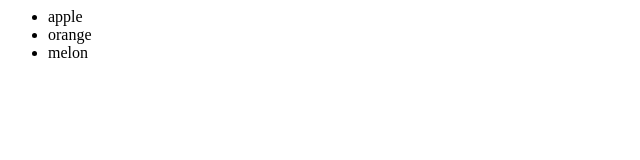
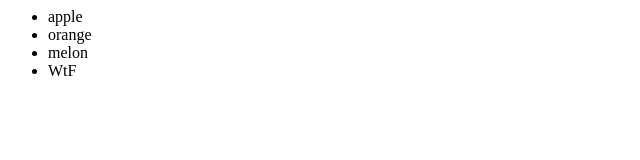
Before and after one commit to nijinxin/new-Github, a plain HTML site: page fruit.html in a window 1280 px wide. Shown: the full height of the page, 0-640 px from the left. Drawn offline with Linux system fonts and the light colour scheme.

Commit message:
Add one list

```diff
--- a/fruit.html
+++ b/fruit.html
@@ -4,6 +4,7 @@
 <li>apple</li>
 <li>orange</li>
 <li>melon</li>
+<li>WtF</li>
 </ul>
 </body>
 </html>
```
